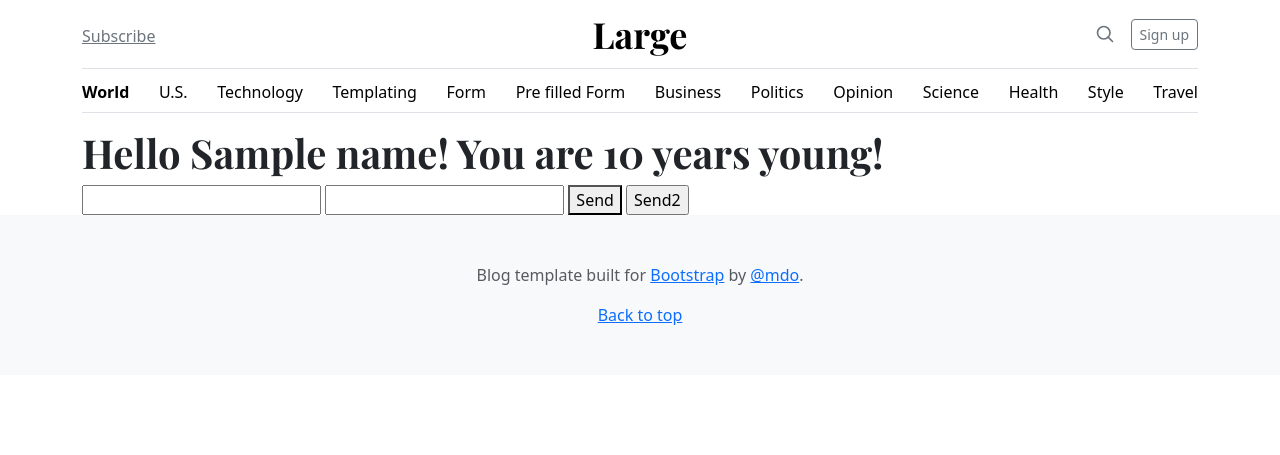
After one commit to Kasparsu/kta25learnphp, a PHP site: template views/form.php in a window 1280 px wide. The commit adds this page. Shown: the top 455 px of the page. Run offline with PHP 8.4, Linux system fonts and the light colour scheme; the template is opened without the code that fills it: most values are stand-ins (such as "Sample title", 1, 10 or a date in 2020).

Commit message:
Add form example with get parameters

```diff
--- a/routes.php
+++ b/routes.php
@@ -10,3 +10,4 @@ Router::addRoute('/us', [PublicController::class, 'us']);
 Router::addRoute('/tech', [PublicController::class, 'tech']);
 
 Router::addRoute('/templating', [PublicController::class, 'templating']);
+Router::addRoute('/form', [PublicController::class, 'form']);
--- a/src/Router.php
+++ b/src/Router.php
@@ -6,7 +6,7 @@ class Router {
     private $path;
 
     public function __construct($path){
-        $this->path = $path;
+        $this->path = parse_url($path, PHP_URL_PATH);
     }
 
     public function match() {
--- /dev/null
+++ b/views/form.php
@@ -0,0 +1,14 @@
+<?php include __DIR__ . '/partials/header.php'; ?>
+<?php include __DIR__ . '/partials/theme-select.php'; ?>
+<?php include __DIR__ . '/partials/nav.php'; ?>
+
+<main class="container">
+  <h1>Hello <?= $name ?>! You are <?= $age ?> years young!</h1>
+  <form>
+    <input name="name" type="text">
+    <input name="age" type="number">
+    <button>Send</button>
+    <input type="submit" value="Send2">
+  </form>
+</main>
+<?php include __DIR__ . '/partials/footer.php'; ?>
--- a/views/partials/nav.php
+++ b/views/partials/nav.php
@@ -61,7 +61,8 @@
         <a class="nav-item nav-link link-body-emphasis" href="/us">U.S.</a>
         <a class="nav-item nav-link link-body-emphasis" href="/tech">Technology</a>
         <a class="nav-item nav-link link-body-emphasis" href="/templating">Templating</a>
-        <a class="nav-item nav-link link-body-emphasis" href="#">Culture</a>
+        <a class="nav-item nav-link link-body-emphasis" href="/form">Form</a>
+        <a class="nav-item nav-link link-body-emphasis" href="/form?name=Pets&age=100">Pre filled Form</a>
         <a class="nav-item nav-link link-body-emphasis" href="#">Business</a>
         <a class="nav-item nav-link link-body-emphasis" href="#">Politics</a>
         <a class="nav-item nav-link link-body-emphasis" href="#">Opinion</a>
```
Also changed, not shown: src/Controllers/PublicController.php (+9 -0 lines).
